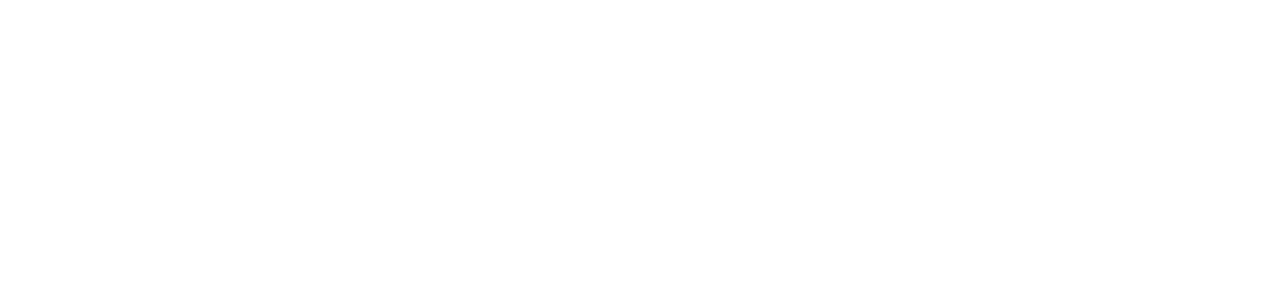
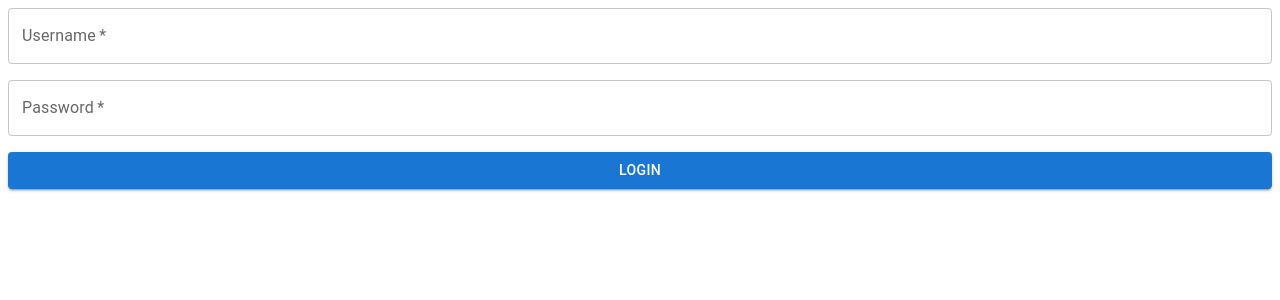
Before and after one commit to ChaseH88/Chirpy-Front-End, a React (Create React App) app: page /login in a window 1280 px wide. Before the commit this address had no page. Shown: the top 300 px of the page. Built offline with nearby package versions, Linux system fonts and the light colour scheme.

Commit message:
add login page

```diff
--- a/src/App.tsx
+++ b/src/App.tsx
@@ -1,5 +1,6 @@
 import { BrowserRouter, Routes, Route } from 'react-router-dom';
 import { CreateUserPage } from './pages/CreateUserPage';
+import { LoginPage } from './pages/LoginPage';
 
 function App() {
   return (
@@ -7,6 +8,7 @@ function App() {
       <BrowserRouter>
         <Routes>
           <Route path="/create-user" element={<CreateUserPage />} />
+          <Route path="/login" element={<LoginPage />} />
         </Routes>
       </BrowserRouter>
     </div>
--- /dev/null
+++ b/src/pages/LoginPage/LoginPage.tsx
@@ -0,0 +1,39 @@
+import { useState } from 'react';
+import { Form, FormInput } from '../../components/Form';
+
+const LoginPage = () => {
+  const [username, setUsername] = useState('');
+  const [password, setPassword] = useState('');
+
+  const handleSubmit = (e: React.FormEvent) => {
+    e.preventDefault();
+    console.log({ username, password });
+  };
+
+  const inputs: FormInput[] = [
+    {
+      name: 'username',
+      type: 'text',
+      placeholder: 'Enter your username',
+      required: true,
+      label: 'Username',
+      value: username,
+      onChange: (e: React.ChangeEvent<HTMLInputElement>) =>
+        setUsername(e.target.value),
+    },
+    {
+      name: 'password',
+      type: 'password',
+      placeholder: 'Enter your password',
+      required: true,
+      label: 'Password',
+      value: password,
+      onChange: (e: React.ChangeEvent<HTMLInputElement>) =>
+        setPassword(e.target.value),
+    },
+  ];
+
+  return <Form inputs={inputs} submitText="Login" onSubmit={handleSubmit} />;
+};
+
+export { LoginPage };
--- /dev/null
+++ b/src/pages/LoginPage/index.ts
@@ -0,0 +1 @@
+export * from './LoginPage';
```
